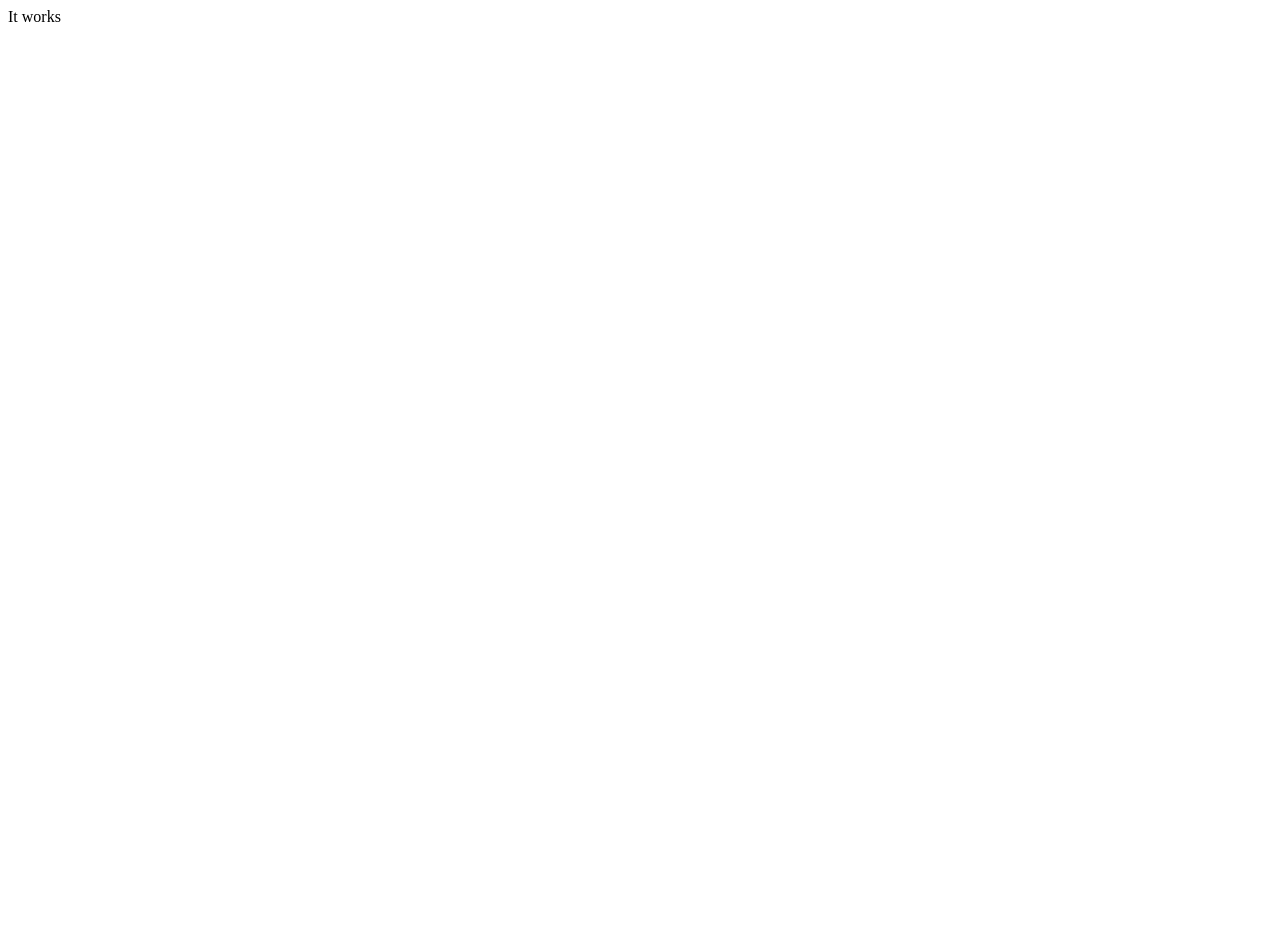
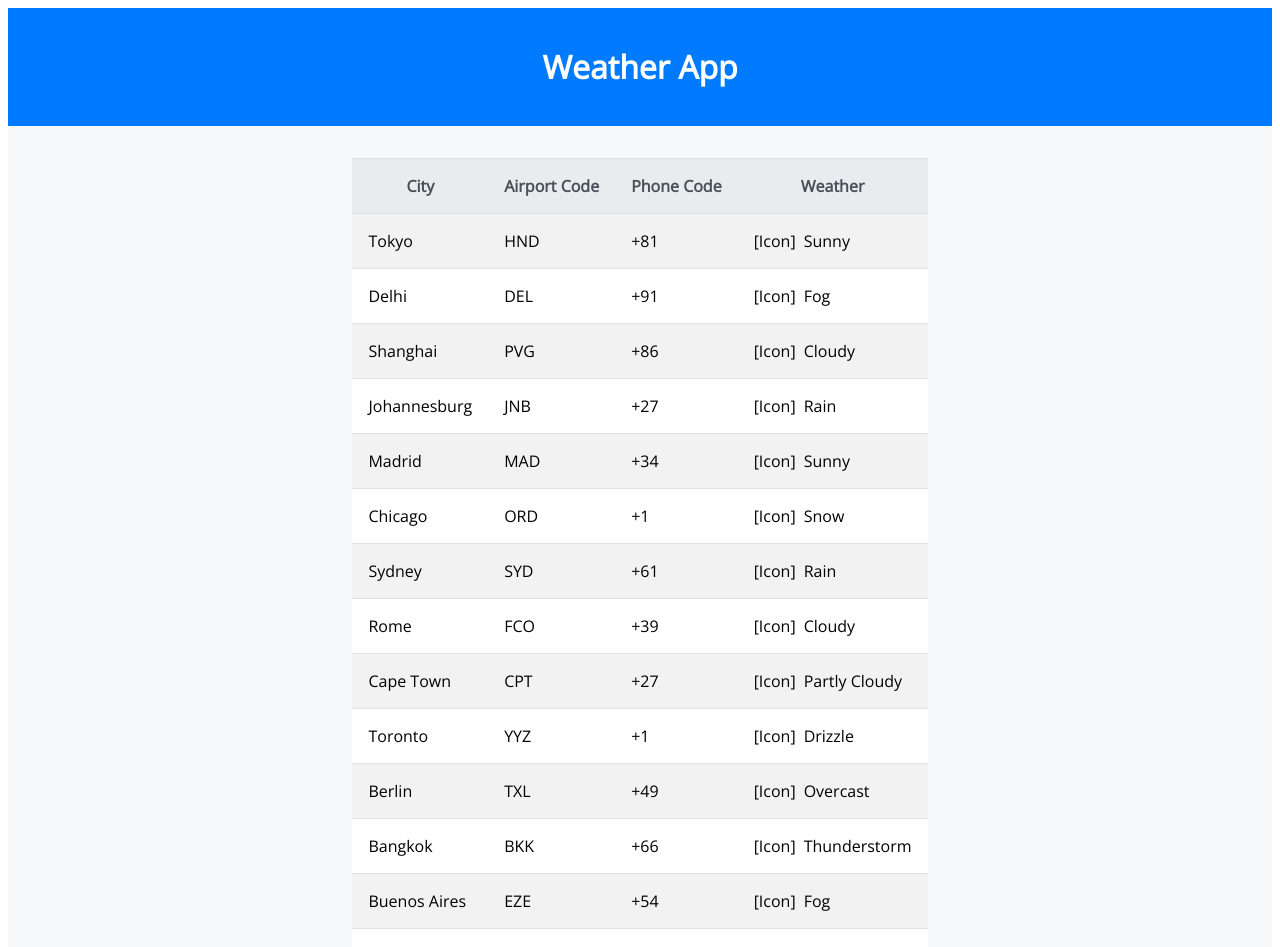
Before and after one commit to sarlackdevelopment/turfcoach, a React app: page / in a window 1280 px wide. Shown: the top 947 px of the page. Before the commit the page ends 800 px from the top, so only its background shows below. Built offline with nearby package versions, Linux system fonts and the light colour scheme.

Commit message:
Basic layout, preprocessor setup, basic typing

```diff
--- a/package.json
+++ b/package.json
@@ -33,7 +33,7 @@
     "@typescript-eslint/eslint-plugin": "^6.16.0",
     "@typescript-eslint/parser": "^6.16.0",
     "copy-webpack-plugin": "^11.0.0",
-    "css-loader": "^6.8.1",
+    "css-loader": "^6.9.0",
     "eslint": "^8.56.0",
     "eslint-plugin-babel": "^5.3.1",
     "eslint-plugin-import": "^2.29.1",
@@ -41,7 +41,9 @@
     "eslint-plugin-react": "^7.33.2",
     "eslint-plugin-react-hooks": "^4.6.0",
     "html-webpack-plugin": "^5.6.0",
-    "style-loader": "^3.3.3",
+    "sass": "^1.69.7",
+    "sass-loader": "^14.0.0",
+    "style-loader": "^3.3.4",
     "ts-loader": "^9.5.1",
     "typescript": "^5.3.3",
     "webpack": "^5.89.0",
--- /dev/null
+++ b/public/weather.json
@@ -0,0 +1,269 @@
+[
+  {
+    "date": "2024-01-01",
+    "cities": [
+      {
+        "name": "Tokyo",
+        "airportCode": "HND",
+        "phoneCode": "+81",
+        "weather": "Sunny"
+      },
+      {
+        "name": "Delhi",
+        "airportCode": "DEL",
+        "phoneCode": "+91",
+        "weather": "Fog"
+      },
+      {
+        "name": "Shanghai",
+        "airportCode": "PVG",
+        "phoneCode": "+86",
+        "weather": "Cloudy"
+      },
+      {
+        "name": "Johannesburg",
+        "airportCode": "JNB",
+        "phoneCode": "+27",
+        "weather": "Rain"
+      },
+      {
+        "name": "Madrid",
+        "airportCode": "MAD",
+        "phoneCode": "+34",
+        "weather": "Sunny"
+      },
+      {
+        "name": "Chicago",
+        "airportCode": "ORD",
+        "phoneCode": "+1",
+        "weather": "Snow"
+      },
+      {
+        "name": "Sydney",
+        "airportCode": "SYD",
+        "phoneCode": "+61",
+        "weather": "Rain"
+      },
+      {
+        "name": "Rome",
+        "airportCode": "FCO",
+        "phoneCode": "+39",
+        "weather": "Cloudy"
+      },
+      {
+        "name": "Cape Town",
+        "airportCode": "CPT",
+        "phoneCode": "+27",
+        "weather": "Partly Cloudy"
+      },
+      {
+        "name": "Toronto",
+        "airportCode": "YYZ",
+        "phoneCode": "+1",
+        "weather": "Drizzle"
+      },
+      {
+        "name": "Berlin",
+        "airportCode": "TXL",
+        "phoneCode": "+49",
+        "weather": "Overcast"
+      },
+      {
+        "name": "Bangkok",
+        "airportCode": "BKK",
+        "phoneCode": "+66",
+        "weather": "Thunderstorm"
+      },
+      {
+        "name": "Buenos Aires",
+        "airportCode": "EZE",
+        "phoneCode": "+54",
+        "weather": "Fog"
+      },
+      {
+        "name": "Istanbul",
+        "airportCode": "IST",
+        "phoneCode": "+90",
+        "weather": "Mist"
+      }
+    ]
+  },
+  {
+    "date": "2024-01-02",
+    "cities": [
+      {
+        "name": "Tokyo",
+        "airportCode": "HND",
+        "phoneCode": "+81",
+        "weather": "Partly Cloudy"
+      },
+      {
+        "name": "Delhi",
+        "airportCode": "DEL",
+        "phoneCode": "+91",
+        "weather": "Thunderstorm"
+      },
+      {
+        "name": "Shanghai",
+        "airportCode": "PVG",
+        "phoneCode": "+86",
+        "weather": "Sleet"
+      },
+      {
+        "name": "Johannesburg",
+        "airportCode": "JNB",
+        "phoneCode": "+27",
+        "weather": "Sunny"
+      },
+      {
+        "name": "Madrid",
+        "airportCode": "MAD",
+        "phoneCode": "+34",
+        "weather": "Fog"
+      },
+      {
+        "name": "Chicago",
+        "airportCode": "ORD",
+        "phoneCode": "+1",
+        "weather": "Snow"
+      },
+      {
+        "name": "Sydney",
+        "airportCode": "SYD",
+        "phoneCode": "+61",
+        "weather": "Rain"
+      },
+      {
+        "name": "Rome",
+        "airportCode": "FCO",
+        "phoneCode": "+39",
+        "weather": "Drizzle"
+      },
+      {
+        "name": "Cape Town",
+        "airportCode": "CPT",
+        "phoneCode": "+27",
+        "weather": "Cloudy"
+      },
+      {
+        "name": "Toronto",
+        "airportCode": "YYZ",
+        "phoneCode": "+1",
+        "weather": "Overcast"
+      },
+      {
+        "name": "Berlin",
+        "airportCode": "TXL",
+        "phoneCode": "+49",
+        "weather": "Mist"
+      },
+      {
+        "name": "Bangkok",
+        "airportCode": "BKK",
+        "phoneCode": "+66",
+        "weather": "Hail"
+      },
+      {
+        "name": "Buenos Aires",
+        "airportCode": "EZE",
+        "phoneCode": "+54",
+        "weather": "Wind"
+      },
+      {
+        "name": "Istanbul",
+        "airportCode": "IST",
+        "phoneCode": "+90",
+        "weather": "Rain"
+      }
+    ]
+  },
+  {
+    "date": "2024-01-03",
+    "cities": [
+      {
+        "name": "Tokyo",
+        "airportCode": "HND",
+        "phoneCode": "+81",
+        "weather": "Overcast"
+      },
+      {
+        "name": "Delhi",
+        "airportCode": "DEL",
+        "phoneCode": "+91",
+        "weather": "Drizzle"
+      },
+      {
+        "name": "Shanghai",
+        "airportCode": "PVG",
+        "phoneCode": "+86",
+        "weather": "Rain"
+      },
+      {
+        "name": "Johannesburg",
+        "airportCode": "JNB",
+        "phoneCode": "+27",
+        "weather": "Sunny"
+      },
+      {
+        "name": "Madrid",
+        "airportCode": "MAD",
+        "phoneCode": "+34",
+        "weather": "Partly Cloudy"
+      },
+      {
+        "name": "Chicago",
+        "airportCode": "ORD",
+        "phoneCode": "+1",
+        "weather": "Snow"
+      },
+      {
+        "name": "Sydney",
+        "airportCode": "SYD",
+        "phoneCode": "+61",
+        "weather": "Fog"
+      },
+      {
+        "name": "Rome",
+        "airportCode": "FCO",
+        "phoneCode": "+39",
+        "weather": "Cloudy"
+      },
+      {
+        "name": "Cape Town",
+        "airportCode": "CPT",
+        "phoneCode": "+27",
+        "weather": "Thunderstorm"
+      },
+      {
+        "name": "Toronto",
+        "airportCode": "YYZ",
+        "phoneCode": "+1",
+        "weather": "Mist"
+      },
+      {
+        "name": "Berlin",
+        "airportCode": "TXL",
+        "phoneCode": "+49",
+        "weather": "Hail"
+      },
+      {
+        "name": "Bangkok",
+        "airportCode": "BKK",
+        "phoneCode": "+66",
+        "weather": "Sleet"
+      },
+      {
+        "name": "Buenos Aires",
+        "airportCode": "EZE",
+        "phoneCode": "+54",
+        "weather": "Wind"
+      },
+      {
+        "name": "Istanbul",
+        "airportCode": "IST",
+        "phoneCode": "+90",
+        "weather": "Rain"
+      }
+    ]
+  }
+]
--- /dev/null
+++ b/src/components/app/index.tsx
@@ -0,0 +1,23 @@
+import React from 'react';
+import CityList from '../cityList';
+import './styles.scss';
+
+const App = () => {
+    return (
+        <div className="app-container">
+            <header className="app-header">
+                <h1>Weather App</h1>
+            </header>
+
+            <main className="app-content">
+                <CityList />
+            </main>
+
+            <footer className="app-footer">
+                <p>&copy; { new Date().getFullYear() } Weather App</p>
+            </footer>
+        </div>
+    );
+};
+
+export default App;
--- /dev/null
+++ b/src/components/app/styles.scss
@@ -0,0 +1,38 @@
+@import url('https://fonts.googleapis.com/css2?family=Open+Sans&display=swap');
+
+body {
+  font-family: 'Open Sans', Arial, sans-serif;
+}
+
+.app-container {
+  display: flex;
+  flex-direction: column;
+  min-height: 100vh;
+}
+
+.app-header {
+  display: flex;
+  justify-content: center;
+  align-items: center;
+  background-color: #007bff;
+  color: white;
+  padding: 1rem;
+}
+
+.app-content {
+  flex: 1;
+  display: flex;
+  justify-content: center;
+  align-items: flex-start;
+  padding: 1rem;
+  background-color: #f8f9fa;
+}
+
+.app-footer {
+  display: flex;
+  justify-content: center;
+  align-items: center;
+  background-color: #343a40;
+  color: white;
+  padding: 1rem;
+}
--- /dev/null
+++ b/src/components/cityList/index.tsx
@@ -0,0 +1,60 @@
+import React, { useState, useEffect } from 'react';
+import './styles.scss';
+
+const CityList = () => {
+    const [weatherData, setWeatherData] = useState(null);
+
+    useEffect(() => {
+        const fetchWeatherData = async () => {
+            try {
+                const response = await fetch('/weather.json');
+                if (!response.ok) {
+                    throw new Error(`HTTP error! status: ${response.status}`);
+                }
+                const data = await response.json();
+                setWeatherData(data);
+            } catch (error) {
+                console.log(error);
+            }
+        };
+
+        fetchWeatherData();
+    }, []);
+
+    if (!weatherData) {
+        return <div>Loading...</div>;
+    }
+
+    // Assuming that the weather data for the specific date is already in the expected format
+    const currentDateWeather = weatherData.find((data: any) => data.date === '2024-01-01');
+
+    return (
+        <div className="city-list-container">
+            <table className="city-list-table">
+                <thead>
+                    <tr>
+                        <th>City</th>
+                        <th>Airport Code</th>
+                        <th>Phone Code</th>
+                        <th>Weather</th>
+                    </tr>
+                </thead>
+                <tbody>
+                    { currentDateWeather && currentDateWeather.cities.map((city: any, index: any) => (
+                        <tr key={ index }>
+                            <td>{ city.name }</td>
+                            <td>{ city.airportCode }</td>
+                            <td>{ city.phoneCode }</td>
+                            <td>
+                                <span className="weather-icon">[Icon]</span>
+                                { city.weather }
+                            </td>
+                        </tr>
+                    )) }
+                </tbody>
+            </table>
+        </div>
+    );
+};
+
+export default CityList;
--- /dev/null
+++ b/src/components/cityList/styles.scss
@@ -0,0 +1,34 @@
+.city-list-container {
+  padding: 1rem;
+  background-color: #f8f9fa;
+}
+
+.city-list-table {
+  width: 100%;
+  border-collapse: collapse;
+  background-color: #fff;
+
+  th {
+    background-color: #e9ecef;
+    color: #495057;
+    padding: 1rem;
+    border-top: 1px solid #dee2e6;
+  }
+
+  td {
+    padding: 1rem;
+    border-top: 1px solid #dee2e6;
+  }
+
+  .weather-icon {
+    margin-right: 0.5rem;
+  }
+
+  tr:nth-child(odd) {
+    background-color: #f2f2f2;
+  }
+
+  tr:nth-child(even) {
+    background-color: #ffffff;
+  }
+}
--- /dev/null
+++ b/src/global.d.ts
@@ -0,0 +1,4 @@
+declare module '*.scss' {
+    const content: { [className: string]: string };
+    export default content;
+}
--- a/src/index.tsx
+++ b/src/index.tsx
@@ -1,9 +1,10 @@
 import React from 'react';
 import { createRoot } from 'react-dom/client';
+import App from './components/app';
 
 const root = createRoot(document.getElementById('root'));
 root.render(
     <React.StrictMode>
-        <>It works</>
+        <App />
     </React.StrictMode>
 );
--- a/webpack.common.js
+++ b/webpack.common.js
@@ -8,7 +8,7 @@ module.exports = {
         rules: [
             {
                 test: /\.d\.ts$/,
-                type: 'asset/source',
+                type: 'asset/source'
             },
             {
                 test: /\.tsx?$/,
@@ -16,9 +16,13 @@ module.exports = {
                 exclude: /node_modules/
             },
             {
-                test: /\.css$/,
-                use: ['style-loader', 'css-loader']
-            },
+                test: /\.s[ac]ss$/i,
+                use: [
+                    'style-loader',
+                    'css-loader',
+                    'sass-loader'
+                ]
+            }
         ]
     },
     resolve: {
@@ -31,14 +35,14 @@ module.exports = {
     plugins: [
         new HtmlWebpackPlugin({
             template: './public/index.html',
-            favicon: './public/fav.ico',
+            favicon: './public/fav.ico'
         }),
         new CopyPlugin({
             patterns: [
                 { from: 'public/manifest.json', to: 'manifest.json' },
                 { from: 'public/fav.ico', to: 'fav.ico' },
-                { from: 'node_modules/@types/react/index.d.ts', to: 'path/to/@types/react/index.d.ts' },
-            ],
-        }),
+                { from: 'public/weather.json', to: 'weather.json' }
+            ]
+        })
     ]
 };
```
Also changed, not shown: 1 other file (tests, documents, lock files or other folders).
